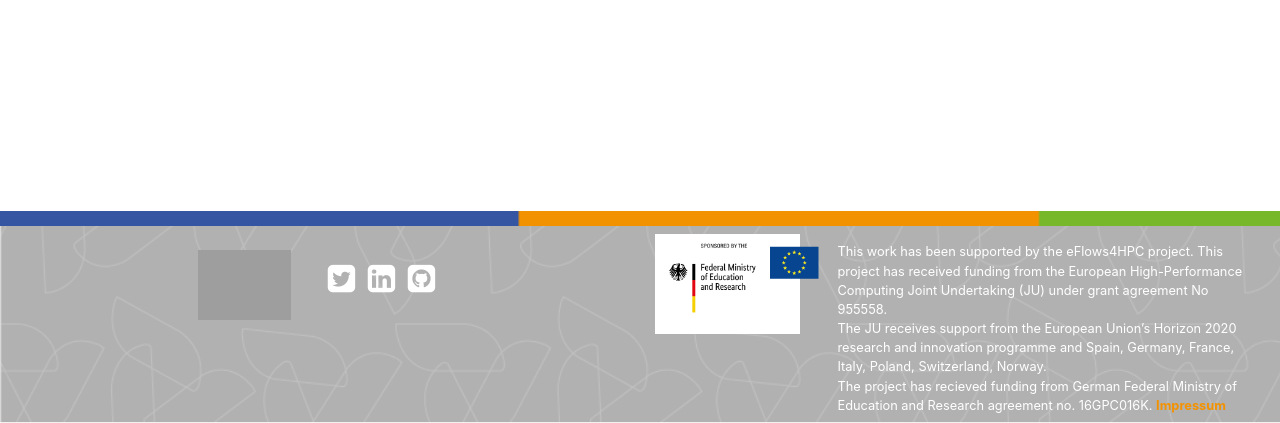
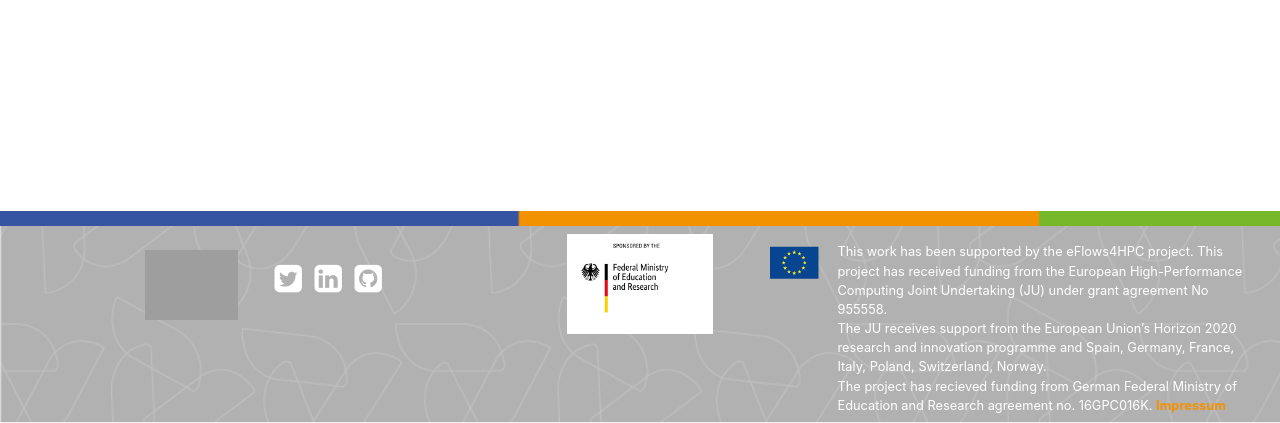
Before and after one commit to eflows4hpc/datacatalog, a Python web app: template frontend/templates/storage_content.html.jinja in a window 1280 px wide. Shown: the part 377-800 px from the top of the page. Run offline with Jinja, Linux system fonts and the light colour scheme; the template is opened without the code that fills it, so the values that code supplies are empty; grey boxes are pictures that could not be loaded.

Commit message:
Adjust layouting in the footer

```diff
--- a/frontend/templates/footer.html.jinja
+++ b/frontend/templates/footer.html.jinja
@@ -7,7 +7,7 @@
     <div class="container-fluid p-0">
       <div class="eflows-line"></div>
       <div class="row mt-2 px-3">
-        <div class="col-lg-6 col-12 d-inlign-flex">
+        <div class="col-lg-5 col-12 d-inlign-flex">
           <p class="m-3 text-center align-self-center">
             <a href="https://www.eFlows4HPC.eu">
               <img src="https://eflows4hpc.eu/wp-content/uploads/2021/02/logo-blanc_1-1.svg" alt="eFlows4HPC Logo" title="eFlows4HPC" class="mr-4 align-self-center eflows-logo"/>
@@ -17,7 +17,7 @@
             <a href="https://github.com/eflows4hpc/datacatalog"><i class="fa fa-github-square mr-2 fa-2x text-white"></i></a>
           </p>
         </div>
-        <div class="col-lg-1 col-6 d-inlign-flex">
+        <div class="col-lg-2 col-6 d-inlign-flex">
           <p class="text-center align-self-center">
             <img loading="lazy" src="img/BMBF_gefoerdert_2017_en.jpg" alt="Funded by BMBF" style="max-height:100px">
           </p>
```
